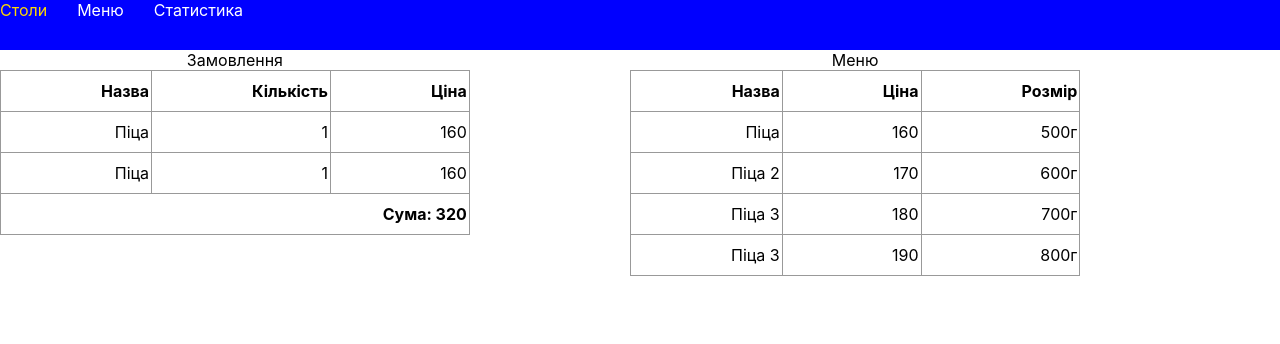
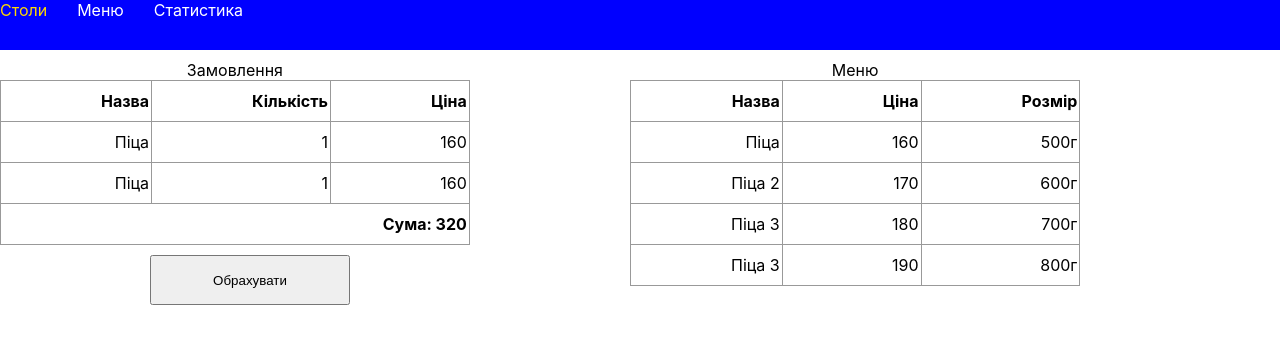
Before and after one commit to kolyaratishin/restaurant-system-front-end, a React (Create React App) app in the folder app/: page /tables/1 in a window 1280 px wide. Shown: the top 344 px of the page. Built offline with nearby package versions, Linux system fonts and the light colour scheme.

Commit message:
added ability to count the receipt

```diff
--- a/app/src/components/Receipt/Receipt.jsx
+++ b/app/src/components/Receipt/Receipt.jsx
@@ -12,6 +12,11 @@ function Receipt(props) {
             totalPrice = currentReceipt.totalPrice;
         }
     }
+
+    let countReceipt = () => {
+        props.countReceipt();
+    }
+
     return (
         <div className={classes.receipt_content}>
             <div className={classes.receipt}>
@@ -27,6 +32,7 @@ function Receipt(props) {
                         <th colSpan="3">Cума: {totalPrice}</th>
                     </tr>
                 </table>
+                <button onClick={countReceipt}>Обрахувати</button>
             </div>
             <div className={classes.menu}>
                 <MenuContainer/>
--- a/app/src/components/Receipt/Receipt.module.css
+++ b/app/src/components/Receipt/Receipt.module.css
@@ -3,6 +3,7 @@
 }
 .receipt_content{
     display: flex;
+    margin-top: 10px;
 }
 
 .receipt {
@@ -24,3 +25,10 @@
     border: 1px solid #999;
     padding: 10px 2px 10px 100px;
 }
+
+.receipt button {
+    margin-top: 10px;
+    margin-left: 150px;
+    width: 200px;
+    height: 50px;
+}
--- a/app/src/components/Receipt/ReceiptContainer.jsx
+++ b/app/src/components/Receipt/ReceiptContainer.jsx
@@ -3,7 +3,7 @@ import {connect} from "react-redux";
 import Receipt from "./Receipt";
 import {withRouter} from "../../hoc/withRouter";
 import {compose} from "redux";
-import {getReceiptById} from "../../state/receipt-reducer";
+import {countReceipt, getReceiptById} from "../../state/receipt-reducer";
 
 class ReceiptContainer extends Component {
     componentDidMount() {
@@ -13,7 +13,7 @@ class ReceiptContainer extends Component {
 
     render() {
         return (
-            <Receipt currentReceipt={this.props.currentReceipt}/>
+            <Receipt currentReceipt={this.props.currentReceipt} countReceipt={this.props.countReceipt}/>
         );
     }
 }
@@ -25,8 +25,10 @@ function mapStateToProps(state) {
     }
 }
 export default compose(
-    connect(mapStateToProps, {
-        getReceiptById
-    }),
+    connect(mapStateToProps,
+        {
+            getReceiptById,
+            countReceipt
+        }),
     withRouter,
 )(ReceiptContainer);
--- a/app/src/state/receipt-reducer.js
+++ b/app/src/state/receipt-reducer.js
@@ -1,4 +1,5 @@
 const SET_CURRENT_RECEIPT = "SET_CURRENT_RECEIPT"
+const DELETE_MEALS_FROM_RECEIPT = "DELETE_MEALS_FROM_RECEIPT"
 
 let initialState = {
     receipts: [
@@ -24,6 +25,9 @@ const receiptReducer = (state = initialState, action) => {
     switch (action.type) {
         case SET_CURRENT_RECEIPT:
             return {...state, currentReceipt: action.currentReceipt};
+        case DELETE_MEALS_FROM_RECEIPT:
+            const newReceipts = clearMealsFromReceipt(state);
+            return {...state, receipts: [...newReceipts]};
         default:
             return state;
     }
@@ -36,8 +40,31 @@ export const getReceiptById = (receiptId) => {
     }
 }
 
+export const countReceipt = () => {
+    return (dispatch) => {
+        //make api request
+        dispatch(deleteMealsFromReceipt());
+        dispatch(setCurrentReceipt(null));
+    }
+}
+
 const setCurrentReceipt = (currentReceipt) => {
     return {type: SET_CURRENT_RECEIPT, currentReceipt: {...currentReceipt}};
 }
 
+const deleteMealsFromReceipt = () => {
+    return {type: DELETE_MEALS_FROM_RECEIPT};
+}
+
+const clearMealsFromReceipt = (state) => {
+    let newReceipts = [...state.receipts];
+
+    let receiptId = newReceipts.findIndex(meal => meal.id === state.currentReceipt.id);
+    if (receiptId > -1) {
+        newReceipts[receiptId].meals = [];
+        newReceipts[receiptId].totalPrice = 0;
+    }
+    return newReceipts;
+}
+
 export default receiptReducer;
```
